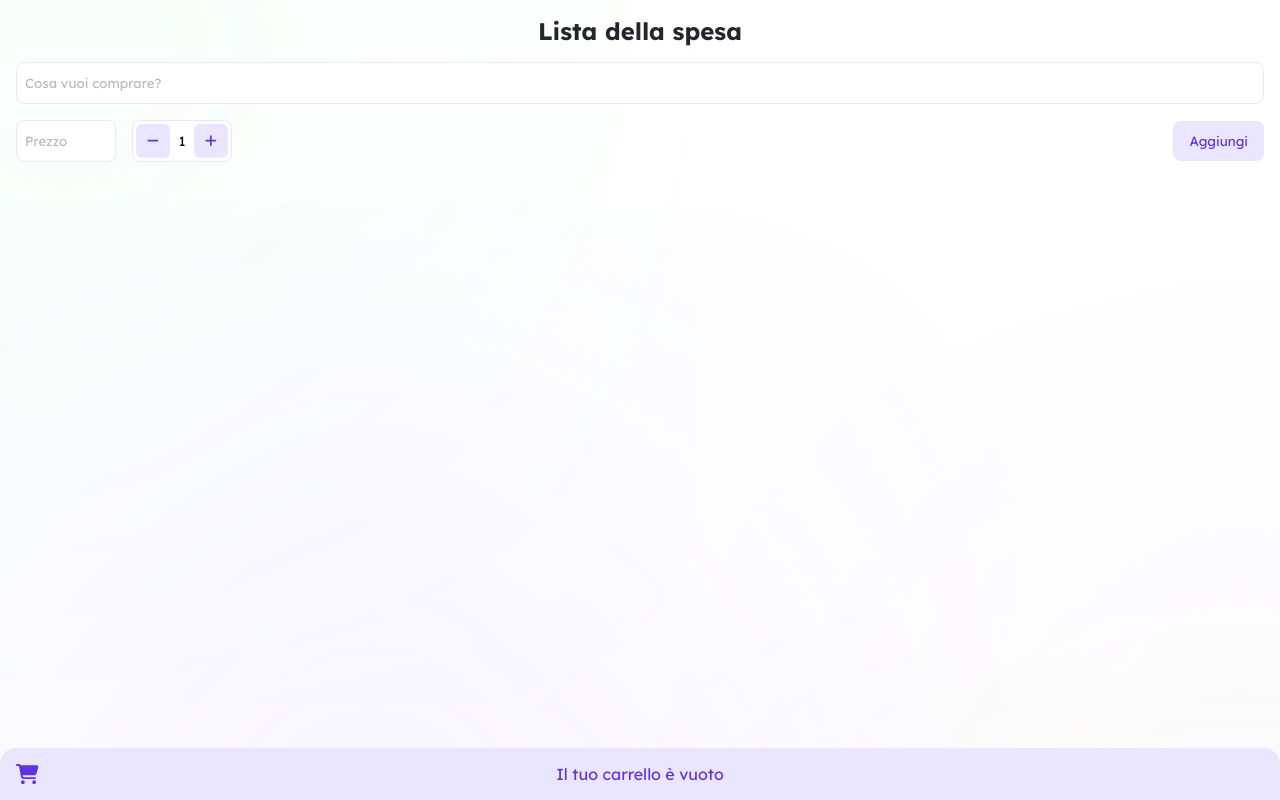
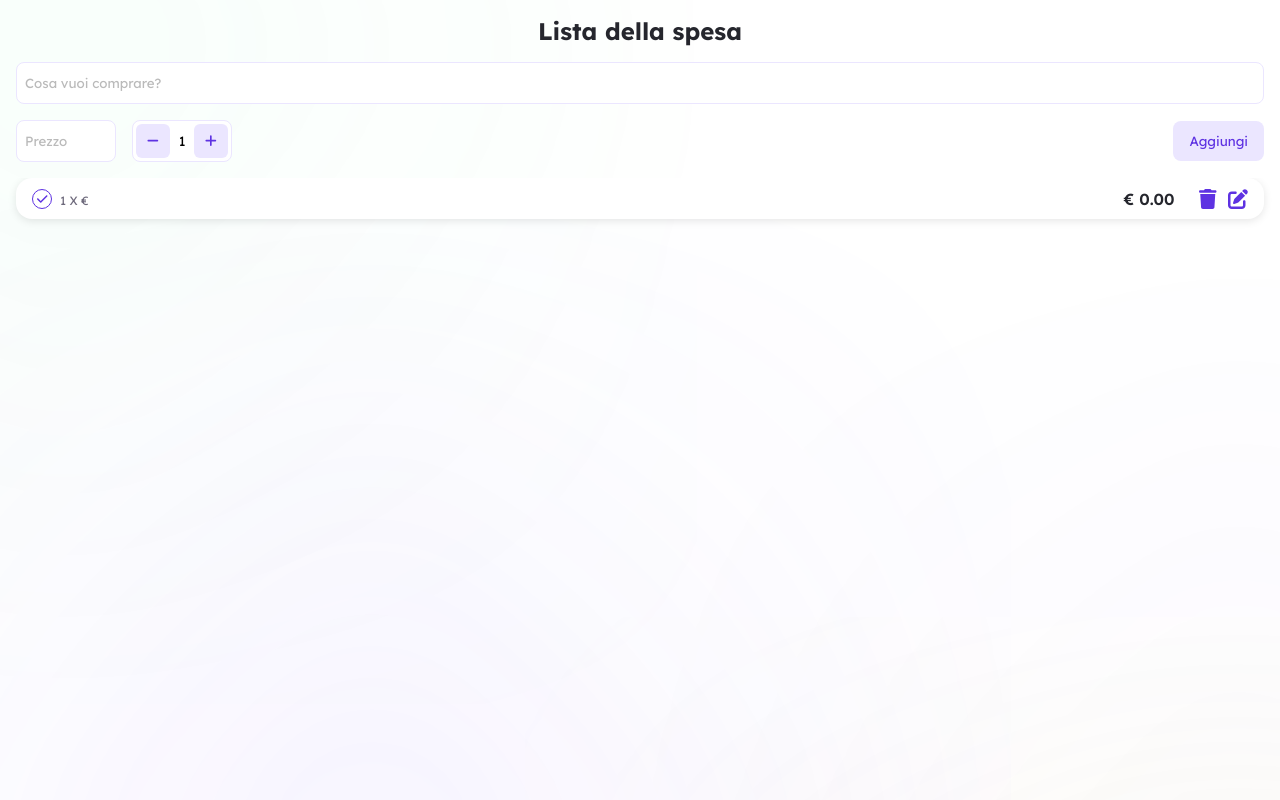
Before and after one commit to danielecapano/shopping-list, a React (Vite) app: page / in a window 1280 px wide. Both pictures are taken after a click on the button "Aggiungi". Built offline with nearby package versions, Linux system fonts and the light colour scheme.

Commit message:
ADD - useContext and useReducer

```diff
--- a/package.json
+++ b/package.json
@@ -15,7 +15,8 @@
     "@fortawesome/react-fontawesome": "^0.2.0",
     "framer-motion": "^11.1.7",
     "react": "^18.2.0",
-    "react-dom": "^18.2.0"
+    "react-dom": "^18.2.0",
+    "uuid": "^11.0.2"
   },
   "devDependencies": {
     "@types/react": "^18.2.66",
--- a/src/components/Articles.jsx
+++ b/src/components/Articles.jsx
@@ -1,63 +1,65 @@
 /* eslint-disable react/prop-types */
 import { FontAwesomeIcon } from "@fortawesome/react-fontawesome";
-import { faCheck, faTrash, faPenToSquare } from "@fortawesome/free-solid-svg-icons";
+import {
+  faCheck,
+  faTrash,
+  faPenToSquare,
+} from "@fortawesome/free-solid-svg-icons";
 import { motion, AnimatePresence } from "framer-motion";
+import { useTodo } from "../context/todoContext";
 
-function Articles({items, setItems, isPriced, modifyItem}) {
+function Articles() {
+  const { todos: items, dispatch } = useTodo();
 
-    const removeToList = (index) => {
-        setItems(items => items.filter((_, i) => i !== index))}
+  const removeToList = (id) => {
+    dispatch({ type: "removeTodo", payload: id });
+  };
 
-    const toggleCompleted = (index) => {
-        const updatedItems = [...items];
-        const item = updatedItems[index];
-        item.completed = !item.completed;
-        if (item.completed) {
-            // Se l'elemento viene contrassegnato come completato, lo sposto in cima alla lista
-            updatedItems.splice(index, 1);
-            updatedItems.push(item);
-        } else {
-            // Se l'elemento viene contrassegnato come non completato, lo sposto in fondo alla lista
-            updatedItems.splice(index, 1);
-            updatedItems.unshift(item);
-        }
-        setItems(updatedItems);
-    }
+  // const toggleCompleted = (index) => {
+  //     const updatedItems = [...items];
+  //     const item = updatedItems[index];
+  //     item.completed = !item.completed;
+  //     if (item.completed) {
+  //         // Se l'elemento viene contrassegnato come completato, lo sposto in cima alla lista
+  //         updatedItems.splice(index, 1);
+  //         updatedItems.push(item);
+  //     } else {
+  //         // Se l'elemento viene contrassegnato come non completato, lo sposto in fondo alla lista
+  //         updatedItems.splice(index, 1);
+  //         updatedItems.unshift(item);
+  //     }
+  //     setItems(updatedItems);
+  // }
 
   const ul = {
     hidden: {
-            opacity: 1
+      opacity: 1,
     },
     visible: {
       opacity: 1,
       transition: {
-
-              staggerChildren: 0.1
-            }
-        }
-    }
+        staggerChildren: 0.1,
+      },
+    },
+  };
 
   const li = {
     hidden: {
       opacity: 0,
       x: 400,
-
     },
     visible: {
       opacity: 1,
       x: 0,
-        }
-
-
-    }
+    },
+  };
   return (
-    <motion.ul className="articles"
-
+    <motion.ul
+      className='articles'
       variants={ul}
-    initial="hidden"
-    animate="visible"
+      initial='hidden'
+      animate='visible'
     >
-
       {/* <li className="article"
 
         >
@@ -78,39 +80,52 @@ function Articles({items, setItems, isPriced, modifyItem}) {
             </div>
         </li> */}
       <AnimatePresence>
-            {items.map((item, index) =>
-
-
-                <motion.li key={index} className={item.completed ? "article completed" : "article"}
+        {items.map((item, index) => (
+          <motion.li
+            key={index}
+            className={item.completed ? "article completed" : "article"}
             variants={li}
-                exit={{ opacity: 0, x: -400, transition: {duration: 0.3} }}
+            exit={{ opacity: 0, x: -400, transition: { duration: 0.3 } }}
           >
-
-                    <button className={item.completed ? "btn-checked completed" : "btn-checked"} onClick={() => toggleCompleted(index)}><FontAwesomeIcon icon={faCheck}/></button>
-                    <div className="article__description">
-                        <div className="article__details">
-                            <span className="article__name">{item.name}</span>
-                            <span className="article__quantity">{item.quantity} X &euro; {isPriced(item.price)}</span>
+            <button
+              className={
+                item.completed ? "btn-checked completed" : "btn-checked"
+              }
+              onClick={() => toggleCompleted(index)}
+            >
+              <FontAwesomeIcon icon={faCheck} />
+            </button>
+            <div className='article__description'>
+              <div className='article__details'>
+                <span className='article__name'>{item.text}</span>
+                <span className='article__quantity'>
+                  {item.quantity} X &euro; {item.price}
+                </span>
               </div>
 
-
-                            <span className="article__price">&euro; {(isPriced(item.price) * item.quantity).toFixed(2)}</span>
-
+              <span className='article__price'>
+                &euro; {(item.price * item.quantity).toFixed(2)}
+              </span>
             </div>
 
-                    <div className="buttons">
-                        <button className="btn-remove" onClick={() => removeToList(index)}><FontAwesomeIcon icon={faTrash}/></button>
-                        {!item.completed && <button className="btn-mod" onClick={() => modifyItem(index)}><FontAwesomeIcon icon={faPenToSquare}/></button>}
+            <div className='buttons'>
+              <button
+                className='btn-remove'
+                onClick={() => removeToList(item.id)}
+              >
+                <FontAwesomeIcon icon={faTrash} />
+              </button>
+              {!item.completed && (
+                <button className='btn-mod' onClick={() => modifyItem(index)}>
+                  <FontAwesomeIcon icon={faPenToSquare} />
+                </button>
+              )}
             </div>
-
           </motion.li>
-
-
-            )}
+        ))}
       </AnimatePresence>
-
     </motion.ul>
-  )
+  );
 }
 
-export default Articles
+export default Articles;
--- a/src/components/ShoppingList.jsx
+++ b/src/components/ShoppingList.jsx
@@ -1,7 +1,5 @@
-
 import { FontAwesomeIcon } from "@fortawesome/react-fontawesome";
-import { faPlus, faMinus,} from "@fortawesome/free-solid-svg-icons";
-
+import { faPlus, faMinus } from "@fortawesome/free-solid-svg-icons";
 
 import { useState, useEffect } from "react";
 import CartModal from "./CartModal";
@@ -9,158 +7,243 @@ import Cart from "./Cart";
 import Modal from "./Modal";
 import Articles from "./Articles";
 import { motion } from "framer-motion";
+import { v4 as uuid } from "uuid";
+import { useTodo } from "../context/todoContext";
 
-
-
-
+// const isValidInput = (input) => {
+//   const regex = /^\d*\.?\d*$/;
+//   return regex.test(input);
+// };
 
 function ShoppingList() {
+  const { todos, dispatch } = useTodo();
   const [items, setItems] = useState(() => {
     const storedItems = localStorage.getItem("shoppingList");
     return storedItems ? JSON.parse(storedItems) : [];
   });
-    const [name, setName] = useState("");
-    const [price, setPrice] = useState('');
-    const [quantity, setQuantity] = useState(1);
+  // const [name, setName] = useState("");
+  // const [price, setPrice] = useState('');
+  // const [quantity, setQuantity] = useState(1);
   const [editingItem, setEditingItem] = useState(null);
   const [modalName, setModalName] = useState("");
-    const [modalPrice, setModalPrice] = useState('');
+  const [modalPrice, setModalPrice] = useState("");
   const [modalQuantity, setModalQuantity] = useState(1);
   const [isOpen, setIsOpen] = useState(false);
 
+  const [newTodo, setNewTodo] = useState({
+    text: "",
+    price: "",
+    quantity: 1,
+    isCompleted: false,
+  });
 
+  const { text, price, quantity, isCompleted } = newTodo;
+  console.log(text, price);
 
-    useEffect(() => {
-        localStorage.setItem("shoppingList", JSON.stringify(items));
-    }, [items]);
-
-    const addToList = () => {
-        if(name !== ''){
-
-            const newItem = {
-                name: name,
-                price: parseFloat(price),
-                quantity: parseInt(quantity),
-                completed: false
+  const addQuantity = () => {
+    setNewTodo((prevTodo) => ({
+      ...prevTodo,
+      quantity: quantity + 1,
+    }));
+  };
+  const removeQuantity = () => {
+    if (quantity > 1) {
+      setNewTodo((prevTodo) => ({
+        ...prevTodo,
+        quantity: quantity - 1,
+      }));
     }
-            setItems((items) => [...items, newItem]);
-            console.log(items);
-            setName('');
-            setPrice('')
-            setQuantity(1)
-        }
-
-    }
-
-
-
-    const nameChange = (e) => {setName(e.target.value)}
-
-    const priceChange = (e) => {setPrice(e.target.value);}
-
-    const quantityChange = (e) => {setQuantity(e.target.value);}
-
-
-
-    const modifyItem = (index) => {
-        const item = items[index];
-        setEditingItem(index);
-        // Popola gli stati della modale con i valori dell'elemento corrente
-        setModalName(item.name);
-        setModalPrice(item.price);
-        setModalQuantity(item.quantity);
-    }
-
-    const addQuantity = () => setQuantity((prev) => prev + 1);
-
-    const removeQuantity = () => {
-        setQuantity((prev) => {
-            if (prev > 1) {
-                return prev - 1;
-            } else {
-                return 1;
-            }
-        })
   };
 
-    const isPriced = (price) => {
-        if(isNaN(price)) {
-            return parseFloat(0).toFixed(2);
+  const handleChange = (e) => {
+    const { name, value } = e.target;
+
+    // Gestione speciale per i campi price e quantity
+    if (name === "price" || name === "quantity") {
+      // Se l'input è numerico, convertilo, altrimenti mantieni il valore vuoto o 0
+      //   const numericValue = value === "" ? "" : parseFloat(value);
+
+      // Aggiorna solo price e quantity, gli altri campi vengono gestiti normalmente
+      setNewTodo((prevTodo) => ({
+        ...prevTodo,
+        [name]: value === "" ? 0 : parseFloat(value),
+        // Gestisce NaN e assicura che il valore sia un numero
+      }));
+      console.log(isNaN(price));
     } else {
-            return parseFloat(price).toFixed(2);
+      // Per gli altri campi, non modificare il valore
+      setNewTodo((prevTodo) => ({
+        ...prevTodo,
+        id: uuid(),
+        [name]: value,
+      }));
     }
-    }
+  };
+
+  const handleSubmit = (e) => {
+    e.preventDefault();
+    dispatch({ type: "addTodo", payload: newTodo });
+
+    console.log(newTodo);
+  };
+
+  // useEffect(() => {
+  //     localStorage.setItem("shoppingList", JSON.stringify(items));
+  // }, [items]);
+
+  // const addToList = () => {
+  //     if(name !== ''){
+
+  //         const newItem = {
+  //             name: name,
+  //             price: parseFloat(price),
+  //             quantity: parseInt(quantity),
+  //             completed: false
+  //         }
+  //         setItems((items) => [...items, newItem]);
+  //         console.log(items);
+  //         setName('');
+  //         setPrice('')
+  //         setQuantity(1)
+  //     }
+
+  // }
+
+  // const nameChange = (e) => {setName(e.target.value)}
+
+  // const priceChange = (e) => {setPrice(e.target.value);}
+
+  // const quantityChange = (e) => {setQuantity(e.target.value);}
+
+  // const modifyItem = (index) => {
+  //     const item = items[index];
+  //     setEditingItem(index);
+  //     // Popola gli stati della modale con i valori dell'elemento corrente
+  //     setModalName(item.name);
+  //     setModalPrice(item.price);
+  //     setModalQuantity(item.quantity);
+  // }
+
+  // const addQuantity = () => setQuantity((prev) => prev + 1);
+
+  // const removeQuantity = () => {
+  //     setQuantity((prev) => {
+  //         if (prev > 1) {
+  //             return prev - 1;
+  //         } else {
+  //             return 1;
+  //         }
+  //     })
+  // };
+
+  // const isPriced = (price) => {
+  //     if(isNaN(price)) {
+  //         return parseFloat(0).toFixed(2);
+  //     } else {
+  //         return parseFloat(price).toFixed(2);
+  //     }
+  // }
 
   return (
     <main>
-        <div className="container">
-            <motion.h2 className="title"
+      <div className='container'>
+        <motion.h2
+          className='title'
           initial={{ opacity: 0, y: -20 }}
           animate={{ opacity: 1, y: 0 }}
-            >Lista della spesa</motion.h2>
+        >
+          Lista della spesa
+        </motion.h2>
 
-            <div className="insert-data">
-                <motion.input type="text"
+        <div className='insert-data'>
+          <motion.input
+            type='text'
             initial={{ opacity: 0, x: -400 }}
             animate={{ opacity: 1, x: 0 }}
             transition={{ duration: 0.3, delay: 0.1 }}
-                className="input-name"
-                value={name}
-                onChange={nameChange}
-                placeholder="Cosa vuoi comprare?"/>
+            className='input-name'
+            name='text'
+            value={text}
+            onChange={handleChange}
+            placeholder='Cosa vuoi comprare?'
+          />
 
-                <div className="second-line">
-                    <motion.input type="text"
+          <div className='second-line'>
+            <motion.input
+              type='number'
+              step={0.01}
               initial={{ opacity: 0, x: -400 }}
               animate={{ opacity: 1, x: 0 }}
               transition={{ duration: 0.3, delay: 0.2 }}
-                    className="input-price"
-                    value={price}
-                    onChange={priceChange}
-                    placeholder="Prezzo"/>
+              className='input-price'
+              name='price'
+              value={price || ""}
+              onChange={handleChange}
+              pattern='^\d*\.?\d*$'
+              placeholder='Prezzo'
+            />
 
-                    <motion.div className="quantity"
+            <motion.div
+              className='quantity'
               initial={{ opacity: 0, x: -400 }}
               animate={{ opacity: 1, x: 0 }}
               transition={{ duration: 0.3, delay: 0.3 }}
             >
-                        <button className="btn-minus" onClick={removeQuantity}>
-                            <FontAwesomeIcon icon={faMinus}/>
+              <button className='btn-minus' onClick={removeQuantity}>
+                <FontAwesomeIcon icon={faMinus} />
               </button>
 
-                        <input type="text"
-                         className="input-quantity"
-                         onChange={quantityChange}
-                         value={quantity} />
+              <input
+                type='number'
+                className='input-quantity'
+                name='quantity'
+                value={quantity}
+                onChange={handleChange}
+              />
 
-                        <button className="btn-plus" onClick={addQuantity}>
-                            <FontAwesomeIcon icon={faPlus}/>
+              <button className='btn-plus' onClick={addQuantity}>
+                <FontAwesomeIcon icon={faPlus} />
               </button>
             </motion.div>
 
-                    <motion.button className="btn-add" onClick={addToList}
+            <motion.button
+              className='btn-add'
+              onClick={handleSubmit}
               initial={{ opacity: 0, x: 200 }}
               animate={{ opacity: 1, x: 0 }}
-                    transition={{ duration: 0.3, delay: 0.4}}
+              transition={{ duration: 0.3, delay: 0.4 }}
             >
               Aggiungi
             </motion.button>
           </div>
         </div>
 
-            <Articles items={items} setItems={setItems} modifyItem={modifyItem} isPriced={isPriced} />
+        <Articles />
 
-            <CartModal classes={isOpen ? 'cart-modal open' : 'cart-modal'} isOpen={isOpen} setIsOpen={setIsOpen} setItems={setItems} />
+        <CartModal
+          classes={isOpen ? "cart-modal open" : "cart-modal"}
+          isOpen={isOpen}
+          setIsOpen={setIsOpen}
+          setItems={setItems}
+        />
 
-            <Modal items={items} setItems={setItems} modalName={modalName} setModalName={setModalName} modalPrice={modalPrice} setModalPrice={setModalPrice} modalQuantity={modalQuantity} setModalQuantity={setModalQuantity} editingItem={editingItem} setEditingItem={setEditingItem} />
+        <Modal
+          items={items}
+          setItems={setItems}
+          modalName={modalName}
+          setModalName={setModalName}
+          modalPrice={modalPrice}
+          setModalPrice={setModalPrice}
+          modalQuantity={modalQuantity}
+          setModalQuantity={setModalQuantity}
+          editingItem={editingItem}
+          setEditingItem={setEditingItem}
+        />
 
-            <Cart items={items} isPriced={isPriced} setIsOpen={setIsOpen} />
+        {/* <Cart items={items} isPriced={isPriced} setIsOpen={setIsOpen} /> */}
       </div>
-
-
-
     </main>
-  )
+  );
 }
 
-export default ShoppingList
+export default ShoppingList;
--- /dev/null
+++ b/src/context/todoContext.jsx
@@ -0,0 +1,51 @@
+/* eslint-disable react/prop-types */
+/* eslint-disable react-refresh/only-export-components */
+import { createContext, useContext, useReducer } from "react";
+
+const todoContext = createContext();
+
+const initialState = [];
+
+const todoReducer = (state, action) => {
+  switch (action.type) {
+    case "addTodo":
+      return [...state, action.payload];
+
+    case "removeTodo":
+      return state.filter((todo) => todo.id !== action.payload);
+
+    case "editTodo":
+      return state.map((todo) =>
+        todo.id === action.payload.id
+          ? {
+              ...todo,
+              text: action.payload.text,
+              price: action.payload.price,
+              quantity: action.payload.quantity,
+            }
+          : todo
+      );
+
+    case "toggleTodo":
+      return state.map((todo) =>
+        todo.id === action.payload
+          ? { ...todo, isCompleted: !todo.isCompleted }
+          : todo
+      );
+
+    default:
+      throw new Error(`Azione non gestita: ${action.type}`);
+  }
+};
+
+export default function TodoContextProvider({ children }) {
+  const [todos, dispatch] = useReducer(todoReducer, initialState);
+
+  return (
+    <todoContext.Provider value={{ todos, dispatch }}>
+      {children}
+    </todoContext.Provider>
+  );
+}
+
+export const useTodo = () => useContext(todoContext);
```
Also changed, not shown: src/index.css (+10 -21 lines), src/main.jsx (+8 -6 lines), 1 other file (tests, documents, lock files or other folders). Lines whose indentation alone changed are shown as unchanged.
